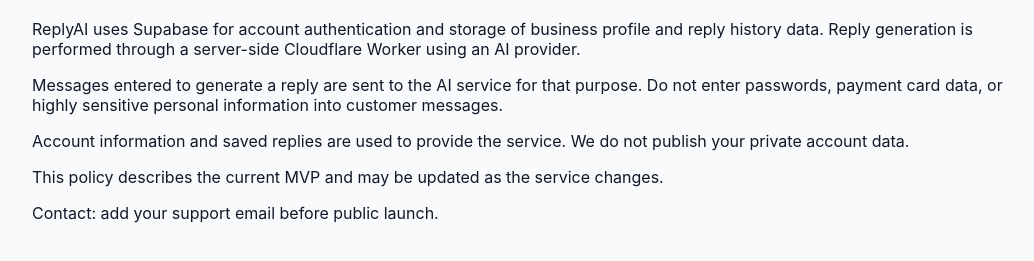
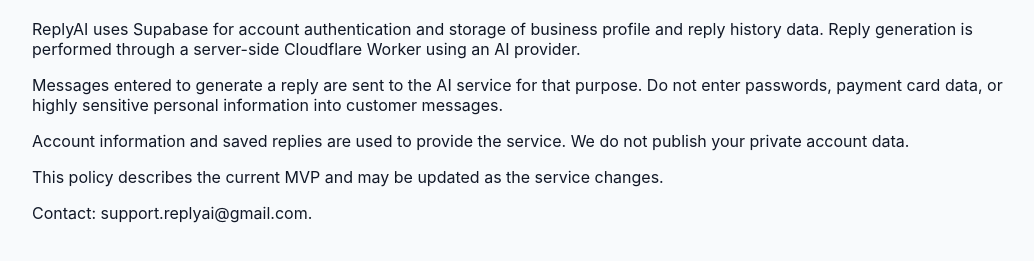
Before and after one commit to jillah01/ai-whatsapp-reply, a plain HTML site: page privacy.html in a window 1280 px wide. Shown: the part 173-434 px from the top of the page, without its empty margins (108-1142 px from the left). Drawn offline with Linux system fonts and the light colour scheme.

Commit message:
Update privacy.html

```diff
--- a/privacy.html
+++ b/privacy.html
@@ -1 +1 @@
-<!doctype html><html><head><meta charset="utf-8"><meta name="viewport" content="width=device-width,initial-scale=1"><title>ReplyAI Privacy</title><link rel="stylesheet" href="landing.css"></head><body><main class="section"><a class="text-link" href="index.html">← ReplyAI</a><h1>Privacy Policy</h1><p>ReplyAI uses Supabase for account authentication and storage of business profile and reply history data. Reply generation is performed through a server-side Cloudflare Worker using an AI provider.</p><p>Messages entered to generate a reply are sent to the AI service for that purpose. Do not enter passwords, payment card data, or highly sensitive personal information into customer messages.</p><p>Account information and saved replies are used to provide the service. We do not publish your private account data.</p><p>This policy describes the current MVP and may be updated as the service changes.</p><p>Contact: add your support email before public launch.</p></main></body></html>
+<!doctype html><html><head><meta charset="utf-8"><meta name="viewport" content="width=device-width,initial-scale=1"><title>ReplyAI Privacy</title><link rel="stylesheet" href="landing.css"></head><body><main class="section"><a class="text-link" href="index.html">← ReplyAI</a><h1>Privacy Policy</h1><p>ReplyAI uses Supabase for account authentication and storage of business profile and reply history data. Reply generation is performed through a server-side Cloudflare Worker using an AI provider.</p><p>Messages entered to generate a reply are sent to the AI service for that purpose. Do not enter passwords, payment card data, or highly sensitive personal information into customer messages.</p><p>Account information and saved replies are used to provide the service. We do not publish your private account data.</p><p>This policy describes the current MVP and may be updated as the service changes.</p><p>Contact: support.replyai@gmail.com.</p></main></body></html>
```
